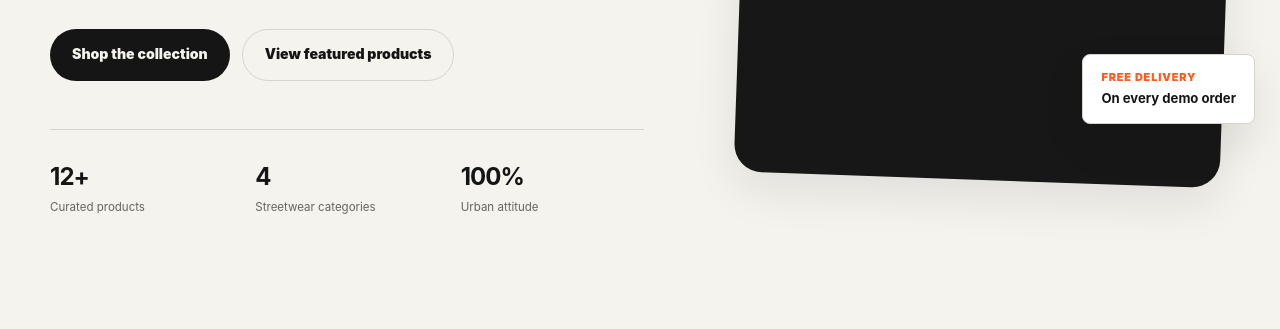
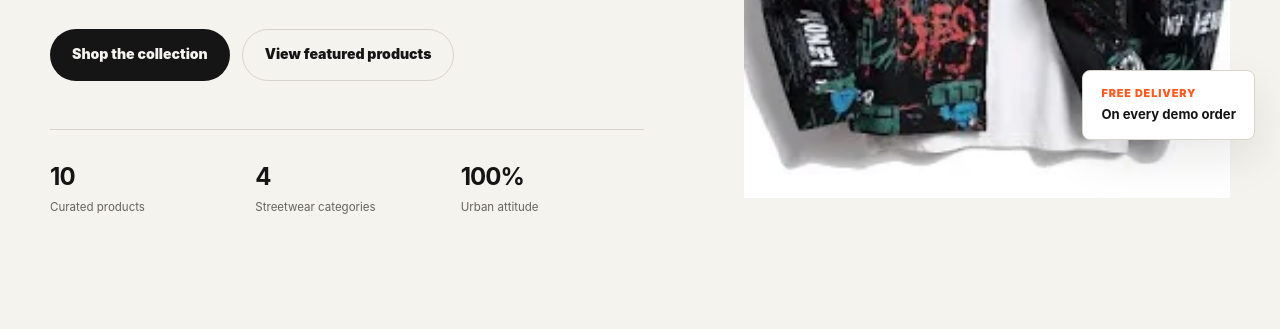
Before and after one commit to Banele1815/urban-threads-store, a plain HTML site: page index.html in a window 1280 px wide. Shown: the part 623-952 px from the top of the page. Drawn offline with Linux system fonts and the light colour scheme; no server answers.

Commit message:
fixed the home hero image

```diff
--- a/css/style.css
+++ b/css/style.css
@@ -1522,6 +1522,11 @@ select:focus-visible {
     ),
     var(--background);
 }
+.home-hero-image {
+  width: 100%;
+  height: 100%;
+  object-fit: cover;
+}
 
 .home-hero-layout {
   display: grid;
--- a/index.html
+++ b/index.html
@@ -99,7 +99,7 @@
 
           <div class="home-statistics">
             <div>
-              <strong>12+</strong>
+              <strong>10</strong>
               <span>Curated products</span>
             </div>
 
@@ -116,13 +116,12 @@
         </div>
 
         <div class="home-hero-visual">
-          <div class="hero-image-frame">
-            <img
-              id="hero-image"
-              src="./images/hero-streetwear.jpg"
-              alt="Urban Threads streetwear collection"
-            >
-          </div>
+          <img
+            id="hero-image"
+            class="home-hero-image"
+            src="./images/hero-streetwear.png"
+            alt="Young adults wearing Urban Threads streetwear"
+          >
 
           <div class="hero-floating-card hero-floating-card-top">
             <span>New drop</span>
@@ -153,10 +152,12 @@
           class="category-card category-hoodies"
         >
           <span class="category-number">01</span>
+
           <div>
             <h3>Hoodies</h3>
             <p>Relaxed comfort for every season.</p>
           </div>
+
           <span class="category-arrow">↗</span>
         </a>
 
@@ -165,10 +166,12 @@
           class="category-card category-tshirts"
         >
           <span class="category-number">02</span>
+
           <div>
             <h3>T-shirts</h3>
             <p>Essential shapes and bold graphics.</p>
           </div>
+
           <span class="category-arrow">↗</span>
         </a>
 
@@ -177,10 +180,12 @@
           class="category-card category-sneakers"
         >
           <span class="category-number">03</span>
+
           <div>
             <h3>Sneakers</h3>
             <p>Everyday movement meets street style.</p>
           </div>
+
           <span class="category-arrow">↗</span>
         </a>
 
@@ -189,10 +194,12 @@
           class="category-card category-accessories"
         >
           <span class="category-number">04</span>
+
           <div>
             <h3>Accessories</h3>
             <p>The finishing details for your fit.</p>
           </div>
+
           <span class="category-arrow">↗</span>
         </a>
       </div>
@@ -259,6 +266,7 @@
         <article>
           <span>01</span>
           <h3>Firebase powered</h3>
+
           <p>
             Products, accounts, carts and wishlists are managed
             using Firebase services.
@@ -268,6 +276,7 @@
         <article>
           <span>02</span>
           <h3>Secure accounts</h3>
+
           <p>
             Authentication and Firestore rules keep each
             customer’s information private.
@@ -277,6 +286,7 @@
         <article>
           <span>03</span>
           <h3>Shop anywhere</h3>
+
           <p>
             Responsive layouts provide a smooth experience on
             mobile, tablet and desktop.
@@ -293,7 +303,10 @@
         </div>
 
         <form id="newsletter-form" class="newsletter-form">
-          <label class="visually-hidden" for="newsletter-email">
+          <label
+            class="visually-hidden"
+            for="newsletter-email"
+          >
             Email address
           </label>
 
```
Also changed, not shown: js/shop.js (+18 -0 lines), images/hero-streetwear.png (added).
